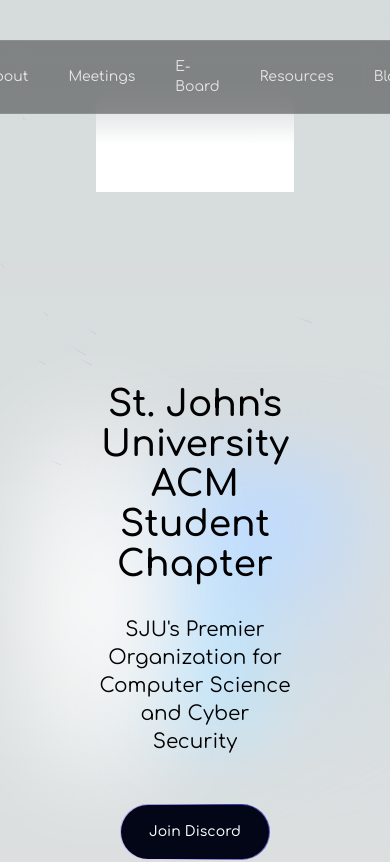
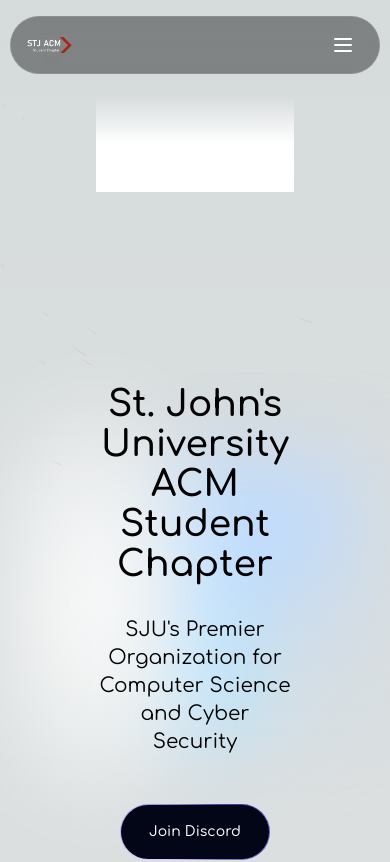
Before and after one commit to SJUACM/Website-V2, a Next.js app: page / in a window 390 px wide. Shown: the top 862 px of the page. Built offline with nearby package versions, Linux system fonts and the light colour scheme.

Commit message:
initial mobile responsiveness

```diff
--- a/src/app/components/navbar.tsx
+++ b/src/app/components/navbar.tsx
@@ -1,17 +1,19 @@
 "use client";
-import React from "react";
+import React, { useState } from "react";
 import Link from "next/link";
 import Image from "next/image";
 import { cn } from "../utils/cn";
 import Logo from "../../../public/images/SJU_ACM_Logo.png";
 
 export function Navbar({ className }: { className?: string }) {
+  const [isMenuOpen, setIsMenuOpen] = useState(false);
+
   return (
-    <div className="fixed top-0 left-0 right-0 flex justify-center pt-10">
+    <div className="fixed top-0 left-0 right-0 flex justify-center pt-4 md:pt-10 z-50">
       <div
         className={cn(
-          "flex items-center justify-between bg-black/40 backdrop-blur-md border border-white/[0.1] rounded-full px-8 py-4 w-[900px]",
-          className,
+          "flex items-center justify-between bg-black/40 backdrop-blur-md border border-white/[0.1] rounded-full px-4 md:px-8 py-2 md:py-4 w-[95%] md:w-[900px]",
+          className
         )}
       >
         {/* Logo */}
@@ -19,54 +21,69 @@
           <Image
             src={Logo}
             alt="SJU ACM Logo"
-            width={55}
-            height={55}
+            width={45}
+            height={45}
             className="hover:opacity-90 transition-opacity"
           />
         </Link>
 
+        {/* Mobile Menu Button */}
+        <button
+          className="md:hidden text-white p-2"
+          onClick={() => setIsMenuOpen(!isMenuOpen)}
+        >
+          <svg
+            className="w-6 h-6"
+            fill="none"
+            stroke="currentColor"
+            viewBox="0 0 24 24"
+          >
+            {isMenuOpen ? (
+              <path
+                strokeLinecap="round"
+                strokeLinejoin="round"
+                strokeWidth={2}
+                d="M6 18L18 6M6 6l12 12"
+              />
+            ) : (
+              <path
+                strokeLinecap="round"
+                strokeLinejoin="round"
+                strokeWidth={2}
+                d="M4 6h16M4 12h16M4 18h16"
+              />
+            )}
+          </svg>
+        </button>
+
         {/* Navigation Links */}
-        <div className="flex items-center space-x-10">
-          <Link
-            href="/about"
-            className="text-neutral-200 hover:text-white transition-colors relative group"
-          >
-            About
-            <span className="absolute -bottom-1 left-0 w-0 h-0.5 bg-red-500 transition-all group-hover:w-full"></span>
-          </Link>
-          <Link
-            href="/meetings"
-            className="text-neutral-200 hover:text-white transition-colors relative group"
-          >
-            Meetings
-            <span className="absolute -bottom-1 left-0 w-0 h-0.5 bg-red-500 transition-all group-hover:w-full"></span>
-          </Link>
-          <Link
-            href="/eboard"
-            className="text-neutral-200 hover:text-white transition-colors relative group"
-          >
-            E-Board
-            <span className="absolute -bottom-1 left-0 w-0 h-0.5 bg-red-500 transition-all group-hover:w-full"></span>
-          </Link>
-          <Link
-            href="/resources"
-            className="text-neutral-200 hover:text-white transition-colors relative group"
-          >
-            Resources
-            <span className="absolute -bottom-1 left-0 w-0 h-0.5 bg-red-500 transition-all group-hover:w-full"></span>
-          </Link>
-          <Link
-            href="/blog"
-            className="text-neutral-200 hover:text-white transition-colors relative group"
-          >
-            Blog
-            <span className="absolute -bottom-1 left-0 w-0 h-0.5 bg-red-500 transition-all group-hover:w-full"></span>
-          </Link>
+        <div
+          className={`${
+            isMenuOpen ? "flex" : "hidden"
+          } md:flex absolute md:relative top-full left-0 right-0 md:top-auto md:left-auto md:right-auto flex-col md:flex-row items-center space-y-4 md:space-y-0 md:space-x-10 bg-black/40 md:bg-transparent backdrop-blur-md md:backdrop-blur-none p-4 md:p-0 mt-2 md:mt-0 rounded-xl md:rounded-none`}
+        >
+          <NavLink href="/about" text="About" />
+          <NavLink href="/meetings" text="Meetings" />
+          <NavLink href="/eboard" text="E-Board" />
+          <NavLink href="/resources" text="Resources" />
+          <NavLink href="/blog" text="Blog" />
         </div>
 
-        {/* Added empty div for spacing */}
-        <div className="w-[55px]"></div>
+        {/* Spacer div for layout balance */}
+        <div className="hidden md:block w-[45px]"></div>
       </div>
     </div>
   );
 }
+
+function NavLink({ href, text }: { href: string; text: string }) {
+  return (
+    <Link
+      href={href}
+      className="text-neutral-200 hover:text-white transition-colors relative group w-full md:w-auto text-center"
+    >
+      {text}
+      <span className="absolute -bottom-1 left-0 w-0 h-0.5 bg-red-500 transition-all group-hover:w-full"></span>
+    </Link>
+  );
+}
--- a/tailwind.config.ts
+++ b/tailwind.config.ts
@@ -30,6 +30,22 @@
         "gradient-radial": "radial-gradient(var(--tw-gradient-stops))",
         "gradient-conic": "conic-gradient(from 180deg at 50% 50%, var(--tw-gradient-stops))",
       },
+      fontSize: {
+        'responsive-xs': 'clamp(0.75rem, 2vw, 0.875rem)',
+        'responsive-sm': 'clamp(0.875rem, 2.5vw, 1rem)',
+        'responsive-base': 'clamp(1rem, 3vw, 1.125rem)',
+        'responsive-lg': 'clamp(1.125rem, 3.5vw, 1.25rem)',
+        'responsive-xl': 'clamp(1.25rem, 4vw, 1.5rem)',
+        'responsive-2xl': 'clamp(1.5rem, 5vw, 2rem)',
+        'responsive-3xl': 'clamp(2rem, 6vw, 3rem)',
+        'responsive-4xl': 'clamp(2.5rem, 7vw, 4rem)',
+      },
+      spacing: {
+        'responsive-sm': 'clamp(1rem, 3vw, 1.5rem)',
+        'responsive-md': 'clamp(1.5rem, 5vw, 2rem)',
+        'responsive-lg': 'clamp(2rem, 7vw, 3rem)',
+        'responsive-xl': 'clamp(3rem, 10vw, 4rem)',
+      }
     },
   },
   plugins: [require('@tailwindcss/typography'), addVariablesForColors],
```
Also changed, not shown: src/app/eboard/page.tsx (indentation only), src/app/resources/page.tsx (indentation only).
